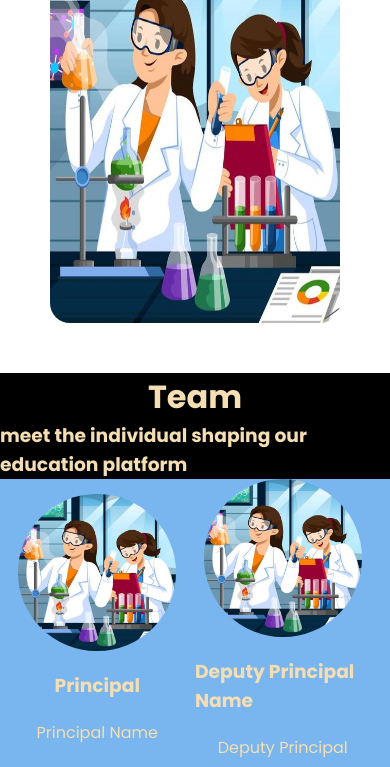
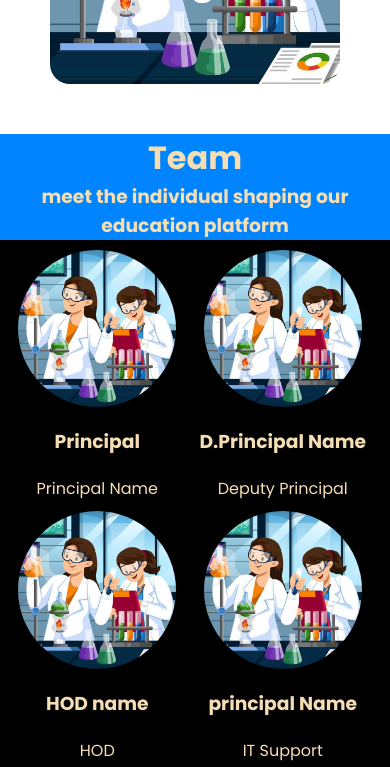
Before and after one commit to Theeicon45/Schooladv, a plain HTML site: page about.html in a window 390 px wide. Shown: the part 2120-2887 px from the top of the page. Drawn offline with Linux system fonts and the light colour scheme.

Commit message:
good changes final of about page

```diff
--- a/about.html
+++ b/about.html
@@ -56,7 +56,7 @@
 
     <div class="exploret">
         <h1>Let's explore <br> education <br> together! </h1>
-        <img src="Images/explore.jpg" alt="">
+        <img src="Images/explore.jpg" alt="image">
     </div>
 
     <div class="team">
@@ -65,6 +65,7 @@
             <h3>meet the individual shaping our education platform</h3>
         </div>
         <div class="team-members">
+
             <div class="member">
                 <img src="Images/explore.jpg">
                 <h3>Principal</h3>
@@ -73,7 +74,7 @@
 
             <div class="member">
                 <img src="Images/explore.jpg">
-                <h3>Deputy Principal Name</h3>
+                <h3>D.Principal Name</h3>
                 Deputy Principal
             </div>
 
--- a/styles/style.css
+++ b/styles/style.css
@@ -415,7 +415,7 @@ button:active {
 
 .about-container-one img{
   padding: 50px 0 20px 0;
-  height: 500px;
+  height: auto;
 }
 .exploret{
   display: flex;
@@ -473,7 +473,6 @@ button:active {
   padding: 20px;
   display: flex;
   flex-direction: column;
-  justify-content: center;
   align-items: center;
 }
 
@@ -673,8 +672,15 @@ button:active {
     flex-direction: column;
   }
 
+  .exploret img{
+    height: auto;
+  }
+
   .team-txt{
-    width: 100%;
+    width: 98%;
+    padding: 0 1% 0 1%;
+    background-color: #0084ff;
+    text-align: center;
   }
 
   .team-txt h1{
@@ -682,8 +688,8 @@ button:active {
   }
 
   .team-members{
-    background-color: #79b5ee;
-    margin-top: 0px;
+
+    margin-top: 10px;
     width: 100%;
     display: grid;
     /* grid-template-columns: repeat (2, 0fr);*/ /* Adjust the number of columns based on the items per row */
```
